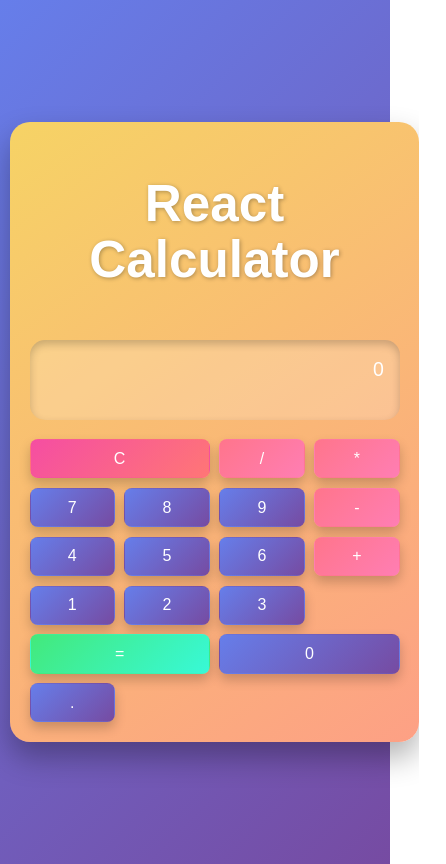
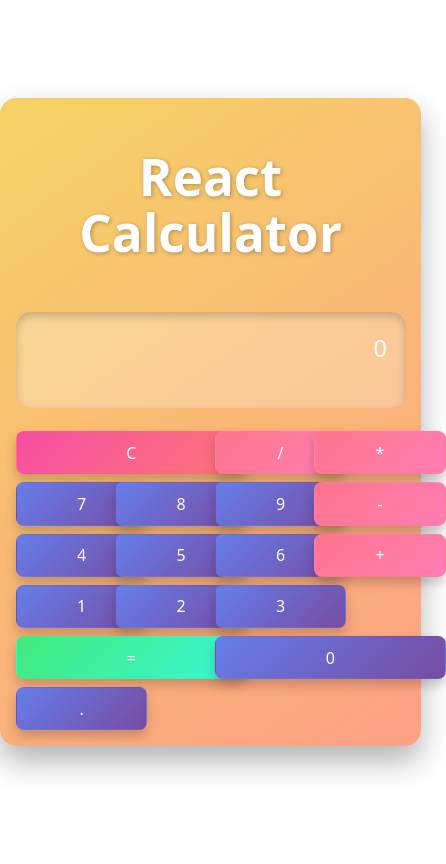
Before and after one commit to ahmedk786/React-Calculator-app, a React (Vite) app in the folder react-calculator/: page / in a window 390 px wide. Shown: the whole page, 446 px wide, since content can reach past the window. Built offline with nearby package versions, Linux system fonts and the light colour scheme.

Commit message:
Update App.css

```diff
--- a/react-calculator/src/App.css
+++ b/react-calculator/src/App.css
@@ -1,35 +1,48 @@
+/* ✅ Always include this in HTML <head> */
+<meta name="viewport" content="width=device-width, initial-scale=1.0">
+
+/* ===== Global Styles ===== */
 body {
   display: flex;
   justify-content: center;
   align-items: center;
-  height: 100vh;
+  min-height: 100vh; /* ensure full height on mobile */
   font-family: 'Poppins', sans-serif;
   background: linear-gradient(135deg, #667eea, #764ba2);
   margin: 0;
   padding: 10px;
+  box-sizing: border-box;
+  overflow-x: hidden; /* prevent horizontal scroll */
 }
 
+* {
+  box-sizing: inherit; /* consistent sizing across elements */
+}
+
+/* ===== Calculator Box ===== */
 .calculator {
   background: linear-gradient(145deg, #f6d365, #fda085);
-  padding: 5vw; /* relative padding */
+  padding: 5vw; /* responsive padding */
   border-radius: 20px;
   box-shadow: 0 15px 30px rgba(0, 0, 0, 0.3);
   width: 100%;
-  max-width: 400px; /* max limit for big screens */
+  max-width: 400px; /* limit size on larger screens */
 }
 
+/* ===== Heading ===== */
 h1 {
   text-align: center;
   color: #fff;
   margin-bottom: 1em;
-  font-size: clamp(1.2rem, 4vw, 2rem); /* responsive font size */
+  font-size: clamp(1.4rem, 5vw, 2rem); /* adjusts with screen */
   text-shadow: 1px 1px 4px rgba(0,0,0,0.3);
 }
 
+/* ===== Display Screen ===== */
 .display {
-  background: rgba(255, 255, 255, 0.2);
+  background: rgba(255, 255, 255, 0.25);
   color: #fff;
-  font-size: clamp(1.2rem, 5vw, 2rem); /* auto scales */
+  font-size: clamp(1.2rem, 6vw, 2rem);
   padding: 0.8em;
   border-radius: 15px;
   margin-bottom: 1em;
@@ -37,17 +50,20 @@
   box-shadow: inset 0 4px 8px rgba(0,0,0,0.2);
   word-wrap: break-word;
   min-height: 2.5em;
+  overflow: hidden;
 }
 
+/* ===== Buttons Layout ===== */
 .buttons {
   display: grid;
   grid-template-columns: repeat(4, 1fr);
   gap: 0.6em;
 }
 
+/* ===== Button Styles ===== */
 button {
   padding: 0.8em;
-  font-size: clamp(1rem, 4vw, 1.5rem); /* scales with screen */
+  font-size: clamp(1rem, 5vw, 1.5rem);
   border: none;
   border-radius: 12px;
   cursor: pointer;
@@ -59,14 +75,15 @@
 }
 
 button:hover {
-  transform: translateY(-3px);
-  box-shadow: 0 12px 20px rgba(0,0,0,0.3);
+  transform: translateY(-2px);
+  box-shadow: 0 10px 18px rgba(0,0,0,0.25);
 }
 
 .span-two {
   grid-column: span 2;
 }
 
+/* ===== Special Buttons ===== */
 button.operator {
   background: linear-gradient(135deg, #ff758c, #ff7eb3);
 }
@@ -79,10 +96,25 @@
   background: linear-gradient(135deg, #f54ea2, #ff7676);
 }
 
-/* ✅ Extra Small Devices (<360px) */
+/* ===== Small Devices (Phones <480px) ===== */
+@media (max-width: 480px) {
+  .calculator {
+    padding: 4vw;
+    border-radius: 16px;
+  }
+  .buttons {
+    gap: 0.5em;
+  }
+  button {
+    padding: 0.7em;
+    border-radius: 10px;
+  }
+}
+
+/* ===== Extra Small Devices (<360px) ===== */
 @media (max-width: 360px) {
   .buttons {
-    grid-template-columns: repeat(3, 1fr); /* 3 buttons per row for tiny phones */
+    grid-template-columns: repeat(3, 1fr); /* stack better on tiny screens */
   }
   .span-two {
     grid-column: span 3;
```
